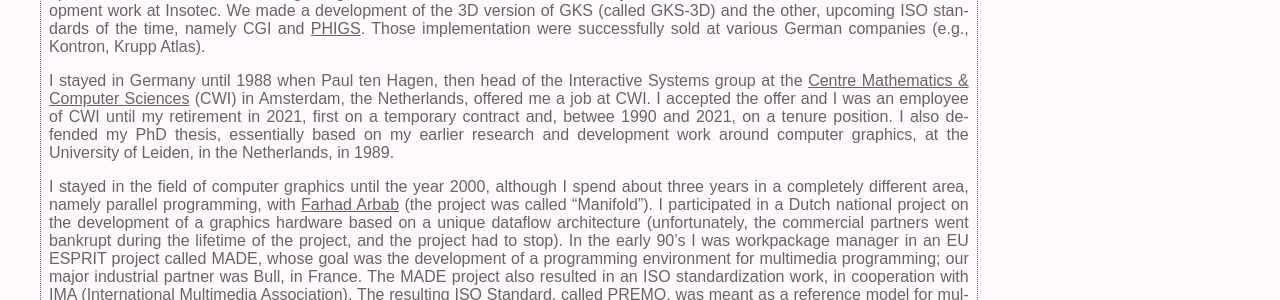
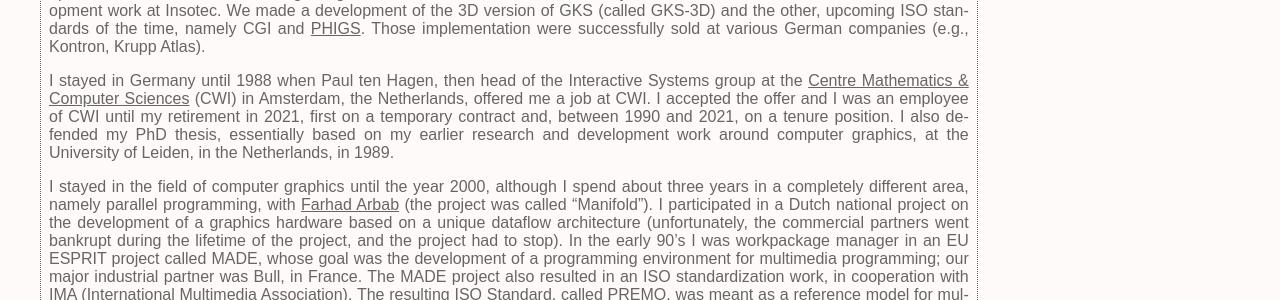
Before and after one commit to iherman/prof_home_page, a Jekyll site: the page built from curriculum_vitae.md, in a window 1280 px wide and 900 px high, scrolled down 545 px. Shown: the part 170-470 px from the top of the window. Built offline with Jekyll 4.4.1, drawn with Linux system fonts in a browser that asks for light colours; some web fonts are replaced.

Commit message:
IW3C2 dates

```diff
--- a/curriculum_vitae.md
+++ b/curriculum_vitae.md
@@ -14,7 +14,7 @@
 
 The German software house (called Insotec Consult GmbH; unfortunately, the company does not exist any more) that had to review and choose among the GKS implementations for Siemens (and chose ours) offered a job in Munich, Germany, for the development team at SzTAKI. At the beginning of 1986 three of us moved to Germany with our families and continued a similar development work at Insotec. We made a development of the 3D version of GKS (called GKS-3D) and the other, upcoming ISO standards of the time, namely CGI and [PHIGS](https://en.wikipedia.org/wiki/PHIGS). Those implementation were successfully sold at various German companies (e.g., Kontron, Krupp Atlas).
 
-I stayed in Germany until 1988 when Paul ten Hagen, then head of the Interactive Systems group at the [Centre Mathematics & Computer Sciences](http://www.cwi.nl) (CWI) in Amsterdam, the Netherlands, offered me a job at CWI. I accepted the offer and I was an employee of CWI until my retirement in 2021, first on a temporary contract and, betwee 1990 and 2021, on a tenure position. I also defended my PhD thesis, essentially based on my earlier research and development work around computer graphics, at the University of Leiden, in the Netherlands, in 1989.
+I stayed in Germany until 1988 when Paul ten Hagen, then head of the Interactive Systems group at the [Centre Mathematics & Computer Sciences](http://www.cwi.nl) (CWI) in Amsterdam, the Netherlands, offered me a job at CWI. I accepted the offer and I was an employee of CWI until my retirement in 2021, first on a temporary contract and, between 1990 and 2021, on a tenure position. I also defended my PhD thesis, essentially based on my earlier research and development work around computer graphics, at the University of Leiden, in the Netherlands, in 1989.
 
 I stayed in the field of computer graphics until the year 2000, although I spend about three years in a completely different area, namely parallel programming, with [Farhad Arbab](https://homepages.cwi.nl/~farhad/) (the project was called “Manifold”). I participated in a Dutch national project on the development of a graphics hardware based on a unique dataflow architecture (unfortunately, the commercial partners went bankrupt during the lifetime of the project, and the project had to stop). In the early 90’s I was workpackage manager in an EU ESPRIT project called MADE, whose goal was the development of a programming environment for multimedia programming; our major industrial partner was Bull, in France. The MADE project also resulted in an ISO standardization work, in cooperation with IMA (International Multimedia Association). The resulting ISO Standard, called [PREMO](Publications/PREMODocument/), was meant as a reference model for multimedia programming; I was one of the co-editors.
 
```
Also changed, not shown: professional_activities.md (+2 -2 lines).
